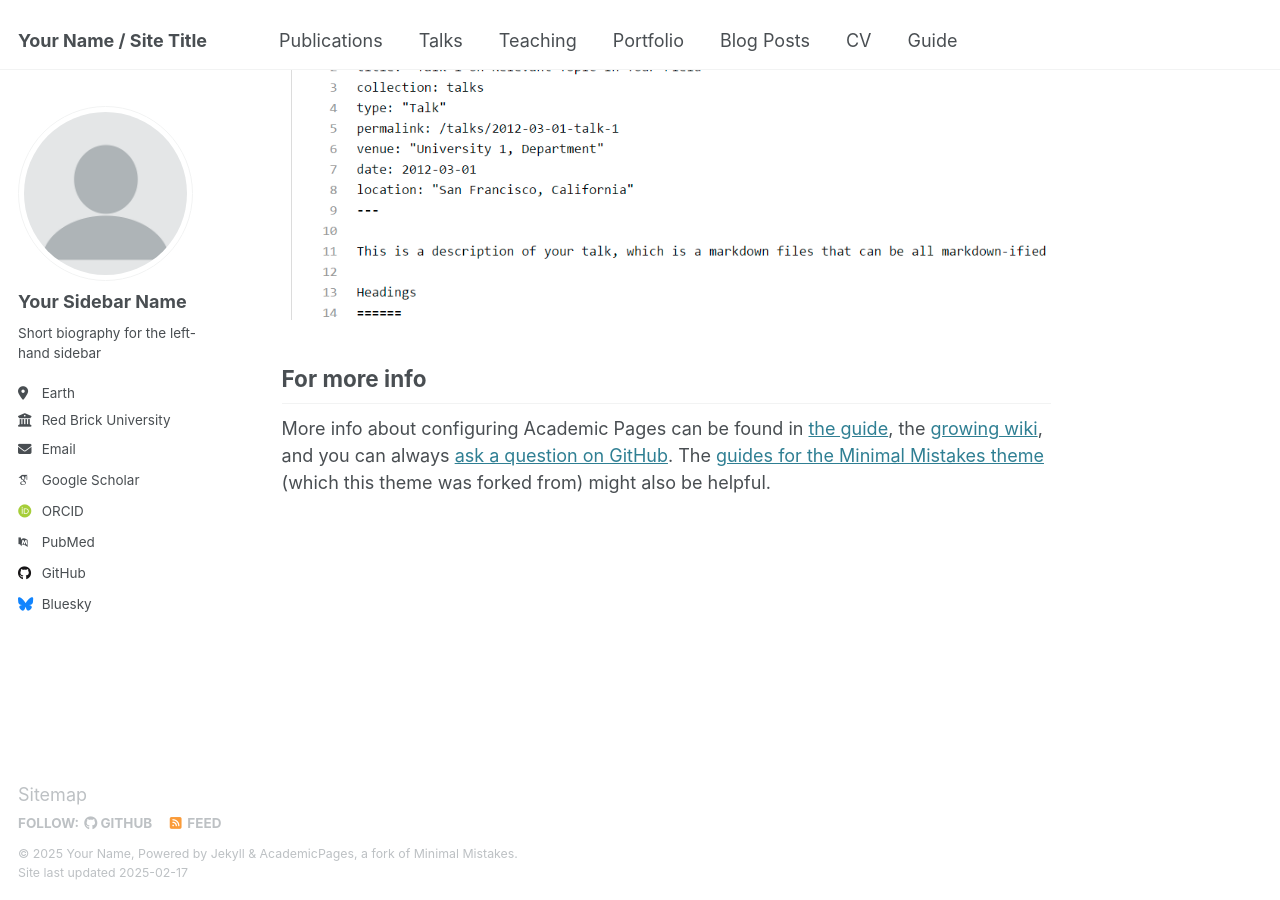
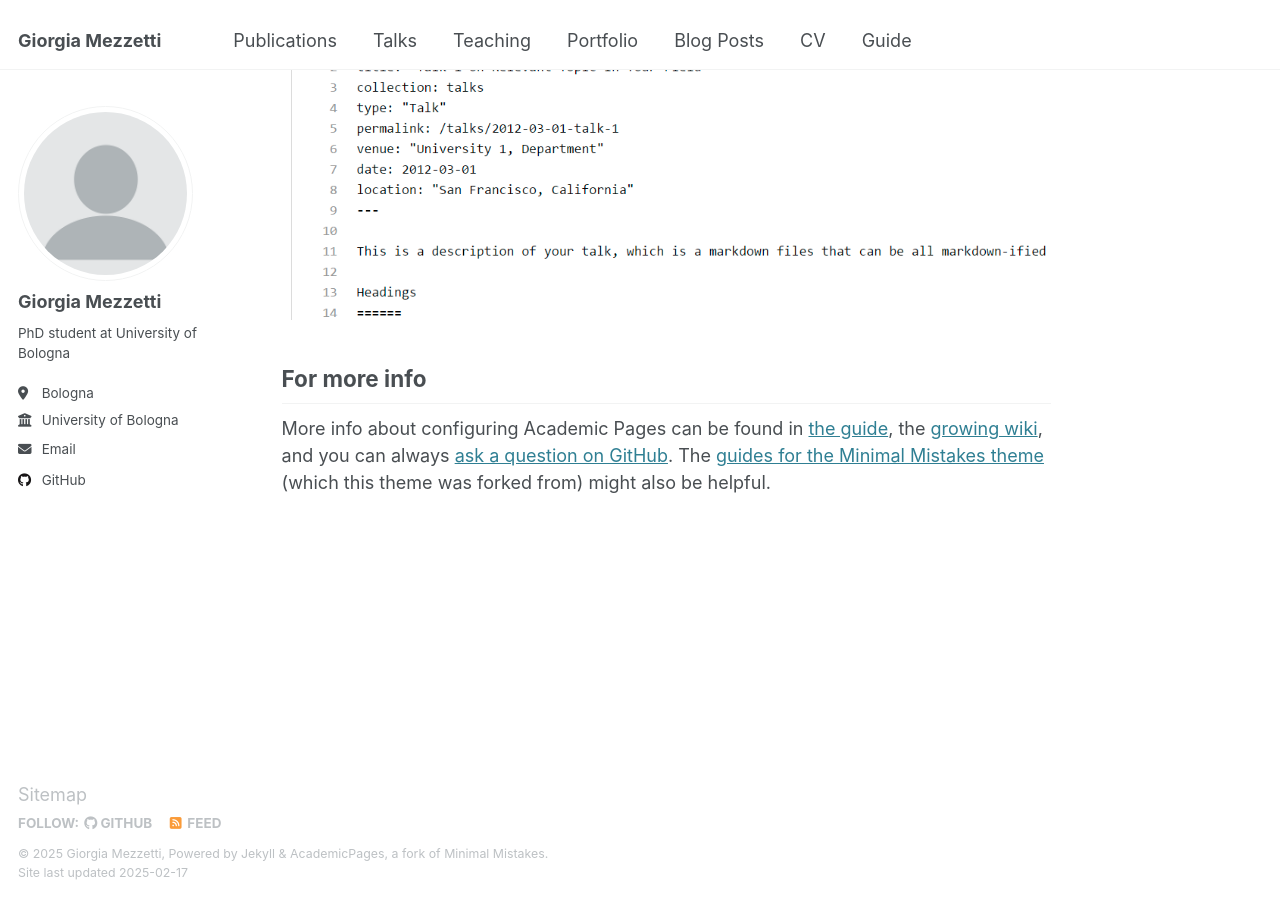
Before and after one commit to giorgia1997/giorgia1997.github.io, a Jekyll site: the page built from _pages/about.md, in a window 1280 px wide and 900 px high, scrolled down 2642 px. Built offline with Jekyll 4.4.1, drawn with Linux system fonts in a browser that asks for light colours; some web fonts are replaced.

Commit message:
Update _config.yml

```diff
--- a/_config.yml
+++ b/_config.yml
@@ -9,9 +9,9 @@
 # Basic Site Settings
 locale                   : "en-US"
 site_theme               : "default"
-title                    : "Your Name / Site Title"
+title                    : "Giorgia Mezzetti"
 title_separator          : "-"
-name                     : &name "Your Name"
+name                     : &name "Giorgia Mezzetti"
 description              : &description "personal description"
 url                      : https://academicpages.github.io # the base hostname & protocol for your site e.g. "https://[your GitHub username].github.io"
 baseurl                  : "" # the subpath of your site, e.g. "/blog"
@@ -23,23 +23,23 @@ repository               : "academicpages/academicpages.github.io"
 author:
   # Biographic information
   avatar           : "profile.png"
-  name             : "Your Sidebar Name"
+  name             : "Giorgia Mezzetti"
   pronouns         : # example: "she/her"
-  bio              : "Short biography for the left-hand sidebar"
-  location         : "Earth"
-  employer         : "Red Brick University"
+  bio              : "PhD student at University of Bologna"
+  location         : "Bologna"
+  employer         : "University of Bologna"
   uri              : # URL
-  email            : "none@example.org"
+  email            : "giorgia.mezzetti2@unibo.it"
 
   # Academic websites
-  arxiv            : # URL - Update with the correct link to your profile
-  googlescholar    : "https://scholar.google.com/citations?user=PS_CX0AAAAAJ"
-  impactstory      : # URL
-  orcid            : "http://orcid.org/yourorcidurl"
-  semantic         : # URL
-  pubmed           : "https://www.ncbi.nlm.nih.gov/pubmed/?term=john+snow"
-  researchgate     : # URL
-  scopus           : # URL
+ # arxiv            : # URL - Update with the correct link to your profile
+ # googlescholar    : "https://scholar.google.com/citations?user=PS_CX0AAAAAJ"
+ # impactstory      : # URL
+ # orcid            : "http://orcid.org/yourorcidurl"
+ # semantic         : # URL
+ # pubmed           : "https://www.ncbi.nlm.nih.gov/pubmed/?term=john+snow"
+ # researchgate     : # URL
+ # scopus           : # URL
 
   # Repositories and software development
   bitbucket        : # Username - Update with your username on the site
@@ -50,7 +50,7 @@ author:
   stackoverflow    : # User number or user number and name (i.e., use "1" or "1/jeff-atwood")
 
   # Social media
-  bluesky          : "bsky.app" # Replace this with you Bluesky username
+ # bluesky          : "bsky.app" # Replace this with you Bluesky username
   facebook         : # Username
   flickr           : # Username
   foursquare       : # Username
@@ -77,12 +77,12 @@ author:
 
 # Publication Category - The following the list of publication categories and their headings
 publication_category:
-  books:
-    title: 'Books'
-  manuscripts:
-    title: 'Journal Articles'
+#  books:
+#    title: 'Books'
+#  manuscripts:
+#    title: 'Journal Articles'
   conferences:
-    title: 'Conference Papers'
+    title: 'Conferences'
 
 # Site Settings
 teaser                   :  # filename of teaser fallback teaser image placed in /images/, .e.g. "500x300.png"
```
